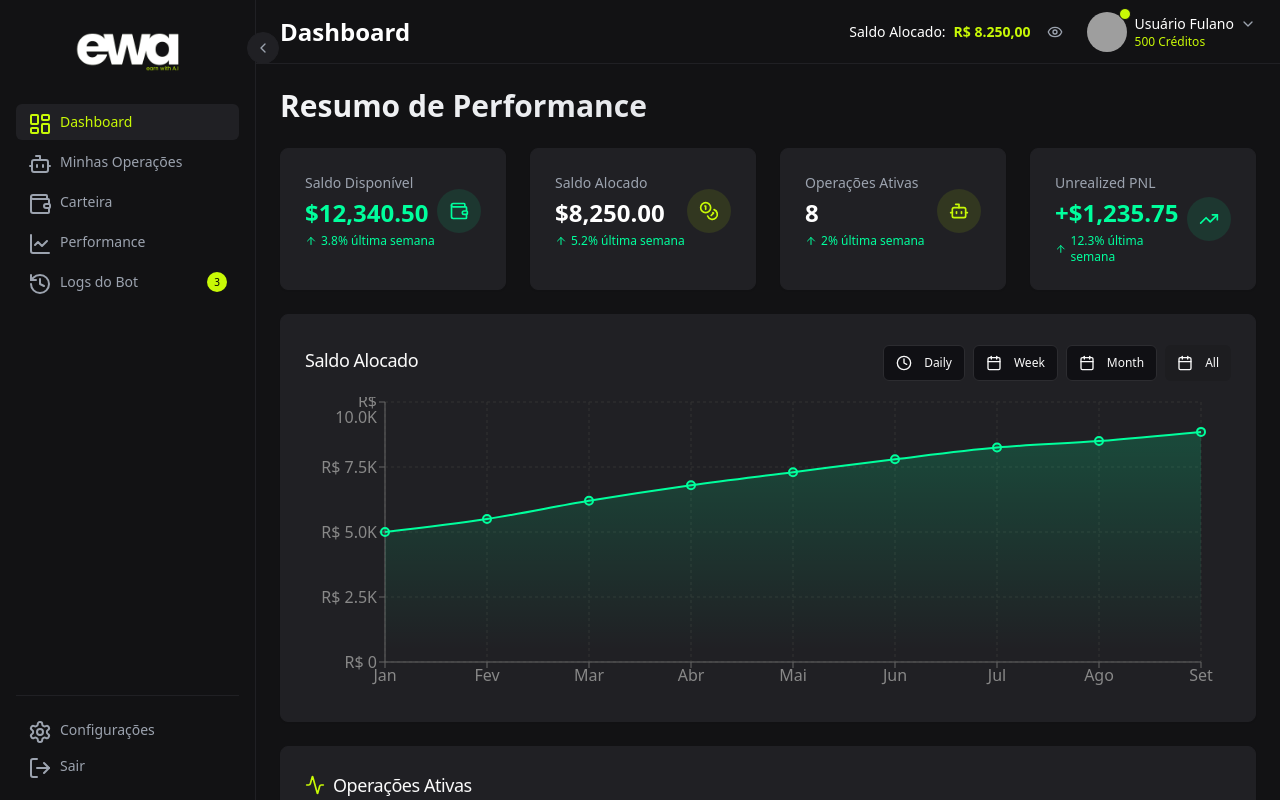
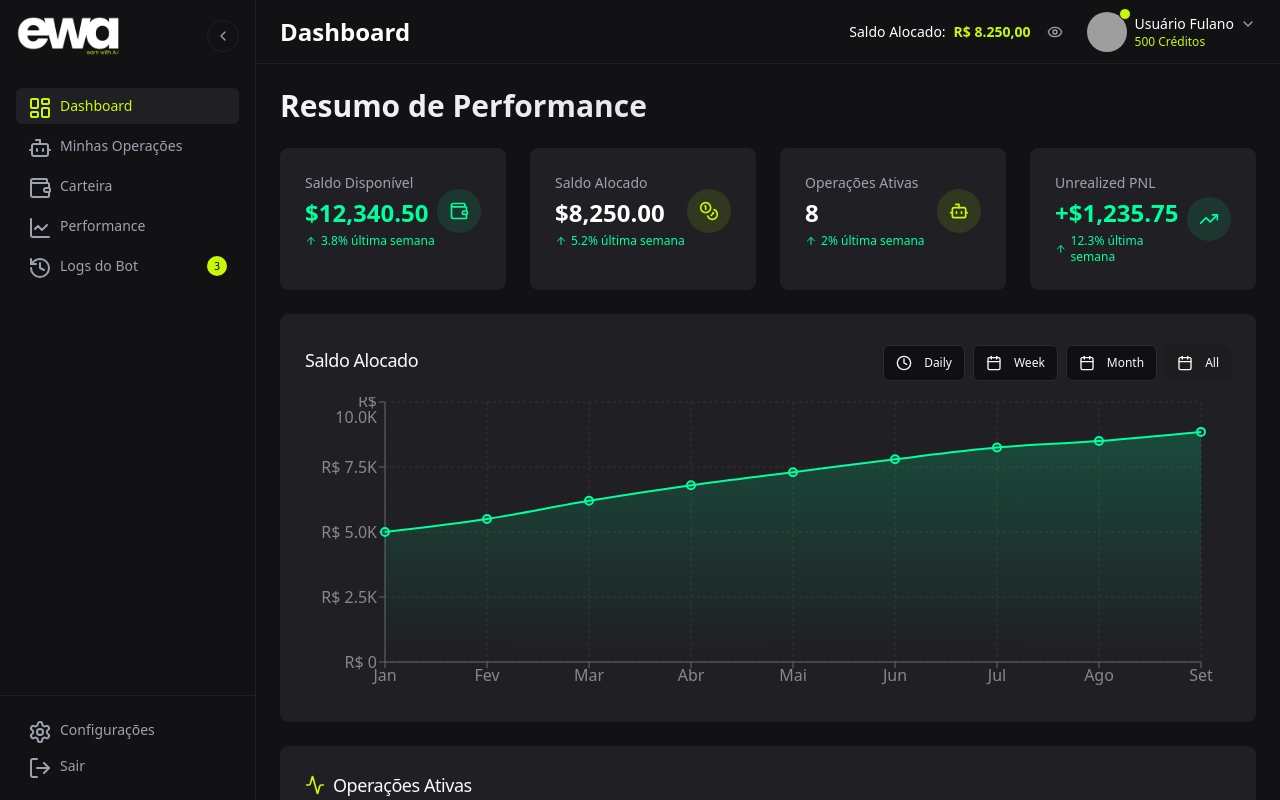
Before and after one commit to daniel-liberto/dark-bot-metrics, a React (Vite) app: page / in a window 1280 px wide. Built offline with nearby package versions, Linux system fonts and the light colour scheme; grey boxes are pictures that could not be loaded.

Commit message:
Fix sidebar toggle button
- Fixes the sidebar toggle button functionality.
- Corrects the positioning of the sidebar toggle button.

```diff
--- a/src/components/dashboard/DashboardLayout.tsx
+++ b/src/components/dashboard/DashboardLayout.tsx
@@ -32,15 +32,19 @@ export function DashboardLayout({ children }: DashboardLayoutProps) {
     return () => window.removeEventListener('resize', checkMobile);
   }, [sidebarOpen]);
 
+  const toggleSidebar = () => {
+    setSidebarOpen(!sidebarOpen);
+  };
+
   return (
     <div className="flex h-screen w-screen bg-crypto-darker text-white overflow-hidden">
       {/* Sidebar com animação de transição */}
       <div
         className={`transition-all duration-300 ease-in-out ${
           sidebarOpen ? "w-64" : "w-0 lg:w-20"
-        } relative`}
+        }`}
       >
-        <Sidebar isCollapsed={!sidebarOpen} toggleSidebar={() => setSidebarOpen(!sidebarOpen)} />
+        <Sidebar isCollapsed={!sidebarOpen} toggleSidebar={toggleSidebar} />
       </div>
 
       <div className="flex flex-1 flex-col overflow-hidden">
@@ -49,7 +53,7 @@ export function DashboardLayout({ children }: DashboardLayoutProps) {
             variant="ghost"
             size="icon"
             className="h-9 w-9 text-gray-400 lg:hidden"
-            onClick={() => setSidebarOpen(!sidebarOpen)}
+            onClick={toggleSidebar}
           >
             <Menu className="h-5 w-5" />
           </Button>
--- a/src/components/dashboard/Sidebar.tsx
+++ b/src/components/dashboard/Sidebar.tsx
@@ -61,10 +61,10 @@ export function Sidebar({ isCollapsed = false, toggleSidebar }: SidebarProps) {
 
   return (
     <aside className={cn(
-      "flex h-screen flex-col border-r border-crypto-card bg-crypto-darker p-4 transition-all duration-300",
+      "flex h-screen flex-col border-r border-crypto-card bg-crypto-darker",
       isCollapsed ? "w-20" : "w-64"
     )}>
-      <div className="relative flex items-center justify-center px-3 py-4">
+      <div className="flex items-center justify-between p-4">
         {!isCollapsed ? (
           <img
             src="/lovable-uploads/95b69adc-6713-4820-a66e-318c6416adbc.png"
@@ -82,15 +82,18 @@ export function Sidebar({ isCollapsed = false, toggleSidebar }: SidebarProps) {
 
         <Button
           variant="ghost"
-          size="icon"
-          className="absolute -right-10 top-4 h-8 w-8 rounded-full bg-crypto-card text-gray-400 hover:bg-crypto-card hover:text-white border border-crypto-card hidden lg:flex"
+          size="sm"
+          className="hidden lg:flex h-8 w-8 p-0 rounded-full text-gray-400 hover:bg-crypto-card hover:text-white border border-crypto-card"
           onClick={toggleSidebar}
         >
-          {isCollapsed ? <ChevronRight className="h-4 w-4" /> : <ChevronLeft className="h-4 w-4" />}
+          {isCollapsed ?
+            <ChevronRight className="h-4 w-4" /> :
+            <ChevronLeft className="h-4 w-4" />
+          }
         </Button>
       </div>
 
-      <nav className={cn("flex-1 space-y-1 py-4", isCollapsed && "items-center")}>
+      <nav className="flex-1 space-y-1 p-4">
         <SidebarItem
           icon={<LayoutDashboard />}
           label="Dashboard"
@@ -129,7 +132,7 @@ export function Sidebar({ isCollapsed = false, toggleSidebar }: SidebarProps) {
         />
       </nav>
 
-      <div className={cn("border-t border-crypto-card pt-4", isCollapsed && "items-center")}>
+      <div className="border-t border-crypto-card p-4">
         <SidebarItem
           icon={<Settings />}
           label="Configurações"
```
